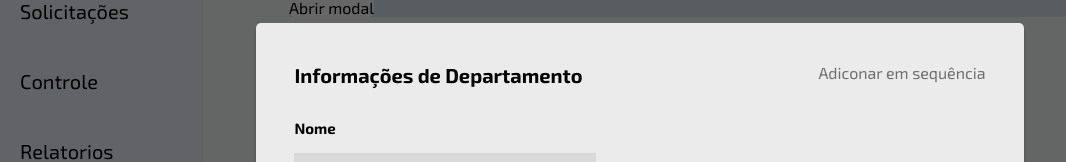
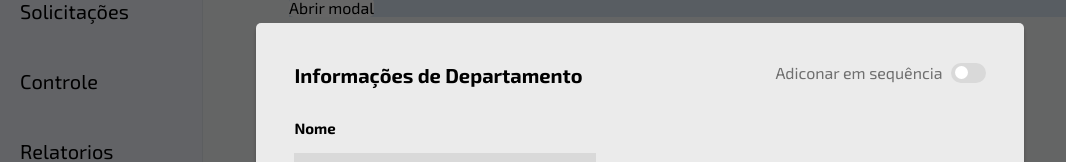
Before and after one commit to onDashCorporation/frontend, a React (Vite) app: page /catalogacao in a window 1280 px wide. Both pictures are taken after a click on the button "Abrir modal". Shown: the part 174-336 px from the top of the page, without its empty margins (0-1066 px from the left). Built offline with nearby package versions, Linux system fonts and the light colour scheme; some icons are missing.

Commit message:
Add toggle switch to modal

```diff
--- a/src/components/Modal/Modal.jsx
+++ b/src/components/Modal/Modal.jsx
@@ -1,6 +1,7 @@
 import * as S from "./style"
 import React from 'react'
 import { IconoirProvider, Xmark } from 'iconoir-react';
+import "./switch.css";
 
 export default function Modal({isOpen, setOpenModal, title}) {
   if (isOpen) {
@@ -33,6 +34,11 @@ export default function Modal({isOpen, setOpenModal, title}) {
 
               <S.Switch>
                 <S.SwitchText>Adiconar em sequência</S.SwitchText>
+
+                <label class="switch">
+                  <input type="checkbox" />
+                  <span class="slider round"></span>
+                </label>
               </S.Switch>
 
             </S.HeaderM>
--- a/src/components/Modal/style.jsx
+++ b/src/components/Modal/style.jsx
@@ -66,6 +66,7 @@ export const SwitchText = styled.text`
   font-weight: 400;
 
   color: #6F6F6F;
+  margin-right: 0.5rem;
 `
 
 export const Div = styled.div`
--- /dev/null
+++ b/src/components/Modal/switch.css
@@ -0,0 +1,61 @@
+.switch {
+    position: relative;
+    display: inline-block;
+    width: 35px;
+    height: 20px;
+  }
+
+  /* Hide default HTML checkbox */
+  .switch input {
+    opacity: 0;
+    width: 0;
+    height: 0;
+  }
+
+  /* The slider */
+  .slider {
+    position: absolute;
+    cursor: pointer;
+    top: 0;
+    left: 0;
+    right: 0;
+    bottom: 0;
+    background-color: #D9D9D9;
+    -webkit-transition: .4s;
+    transition: .4s;
+  }
+
+  .slider:before {
+    position: absolute;
+    content: "";
+    height: 13px;
+    width: 13px;
+    left: 4px;
+    bottom: 4px;
+    background-color: white;
+    -webkit-transition: .4s;
+    transition: .4s;
+  }
+
+  input:checked + .slider {
+    background-color: #2196F3;
+  }
+
+  input:focus + .slider {
+    box-shadow: 0 0 1px #2196F3;
+  }
+
+  input:checked + .slider:before {
+    -webkit-transform: translateX(15px);
+    -ms-transform: translateX(15px);
+    transform: translateX(15px);
+  }
+
+  /* Rounded sliders */
+  .slider.round {
+    border-radius: 34px;
+  }
+
+  .slider.round:before {
+    border-radius: 50%;
+  }
```
